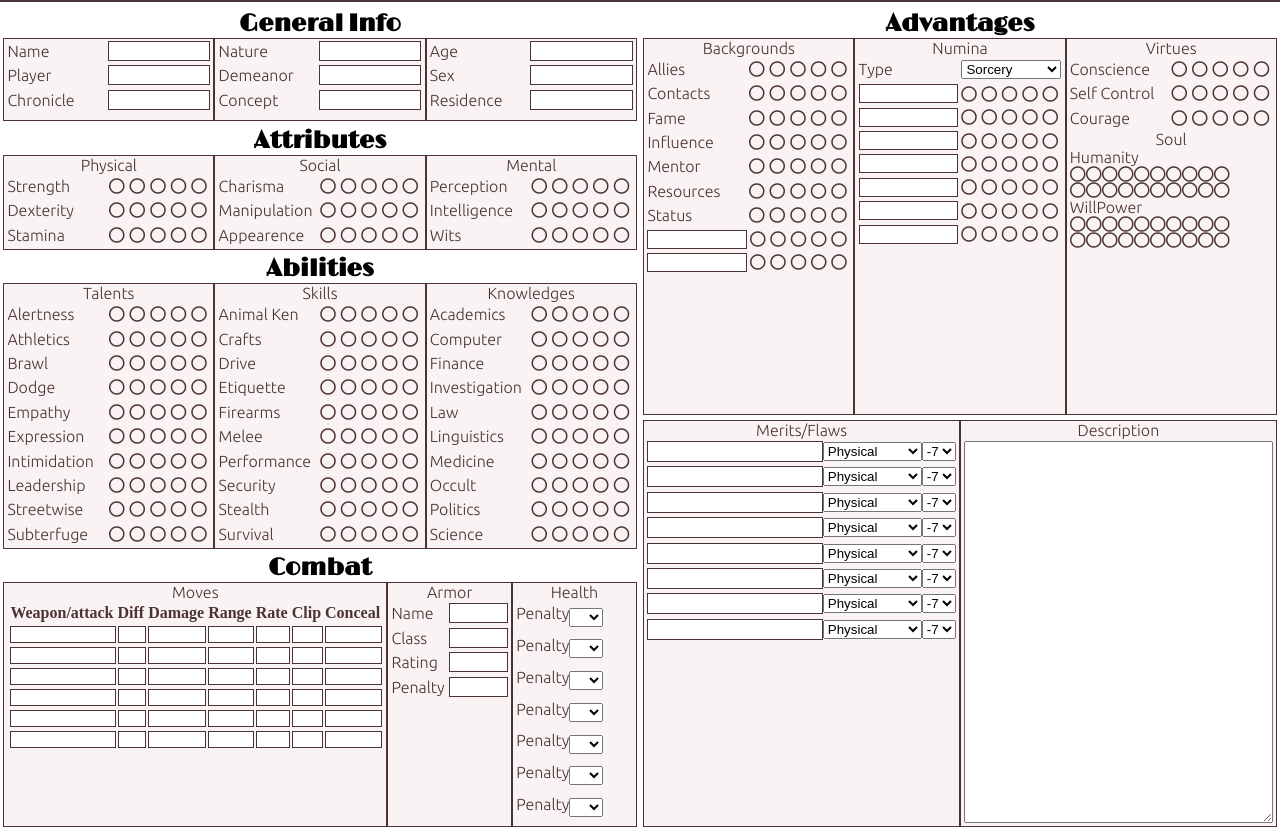
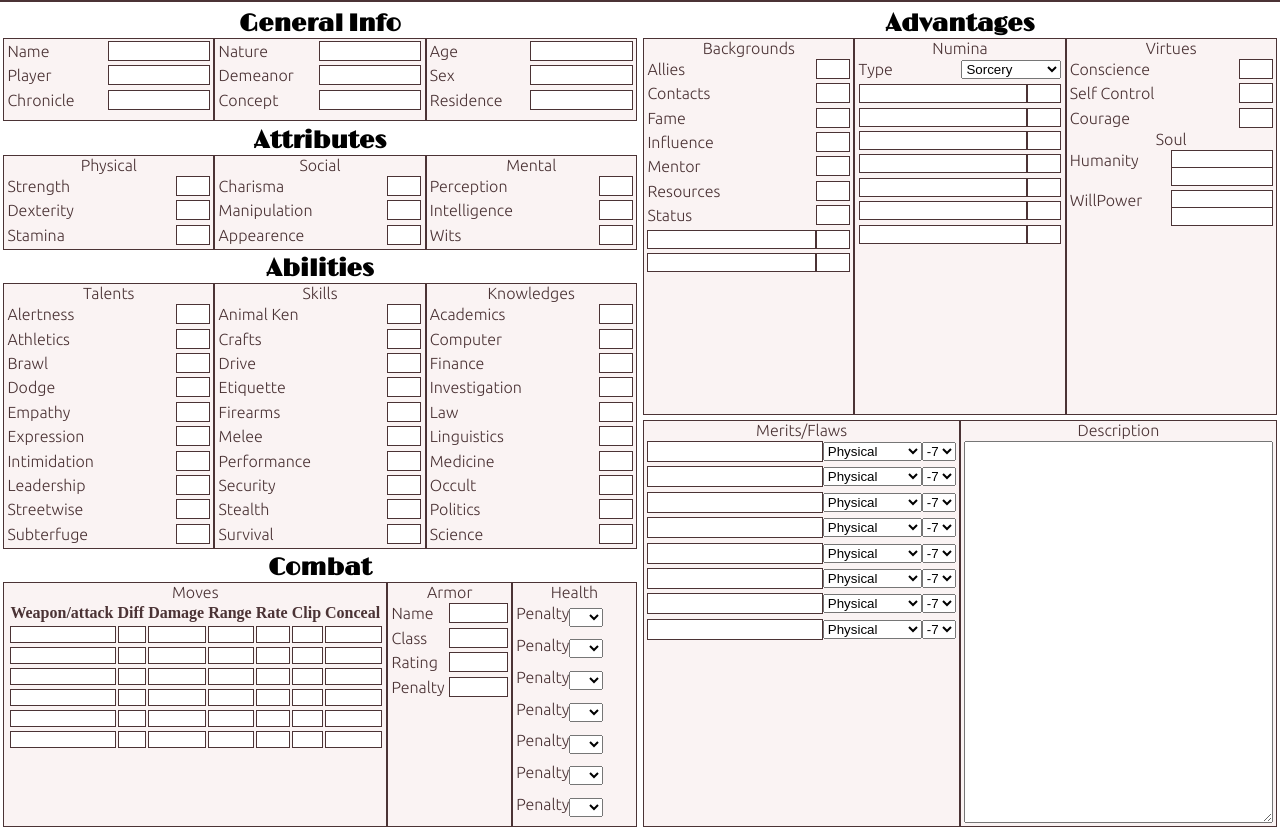
Before and after one commit to RokoVarano/WoD_NPC_generator, a website built with webpack: page index.html in a window 1280 px wide. Shown: the part 45-873 px from the top of the page. Built offline with nearby package versions, Linux system fonts and the light colour scheme.

Commit message:
adjust attr widget

```diff
--- a/src/modules/frontend/_widgets.js
+++ b/src/modules/frontend/_widgets.js
@@ -32,16 +32,7 @@ const attrWidget = (title) => {
     li.appendChild(widgetLabel(title));
   }
 
-  const radioContainer = d.createElement('div');
-  radioContainer.classList.add('radio-container');
-
-  radioContainer.appendChild(widgetDot(title, 1));
-  radioContainer.appendChild(widgetDot(title, 2));
-  radioContainer.appendChild(widgetDot(title, 3));
-  radioContainer.appendChild(widgetDot(title, 4));
-  radioContainer.appendChild(widgetDot(title, 5));
-
-  li.appendChild(radioContainer);
+  li.appendChild(widgetNumber());
 
   return li;
 };
@@ -62,39 +53,20 @@ const soulWidget = (title) => {
     li.appendChild(widgetLabel(title));
   }
 
-  const radioContainer = d.createElement('div');
-  radioContainer.classList.add('radio-container-soul');
+  const soulContainer = d.createElement('div');
 
   const permanentline = d.createElement('div');
   permanentline.classList.add('dot-line');
-  permanentline.appendChild(widgetDot(`${title}-permanent`, 1));
-  permanentline.appendChild(widgetDot(`${title}-permanent`, 2));
-  permanentline.appendChild(widgetDot(`${title}-permanent`, 3));
-  permanentline.appendChild(widgetDot(`${title}-permanent`, 4));
-  permanentline.appendChild(widgetDot(`${title}-permanent`, 5));
-  permanentline.appendChild(widgetDot(`${title}-permanent`, 6));
-  permanentline.appendChild(widgetDot(`${title}-permanent`, 7));
-  permanentline.appendChild(widgetDot(`${title}-permanent`, 8));
-  permanentline.appendChild(widgetDot(`${title}-permanent`, 9));
-  permanentline.appendChild(widgetDot(`${title}-permanent`, 10));
+  permanentline.appendChild(widgetNumber());
 
   const templine = d.createElement('div');
   templine.classList.add('dot-line');
-  templine.appendChild(widgetDot(`${title}-temp`, 1));
-  templine.appendChild(widgetDot(`${title}-temp`, 2));
-  templine.appendChild(widgetDot(`${title}-temp`, 3));
-  templine.appendChild(widgetDot(`${title}-temp`, 4));
-  templine.appendChild(widgetDot(`${title}-temp`, 5));
-  templine.appendChild(widgetDot(`${title}-temp`, 6));
-  templine.appendChild(widgetDot(`${title}-temp`, 7));
-  templine.appendChild(widgetDot(`${title}-temp`, 8));
-  templine.appendChild(widgetDot(`${title}-temp`, 9));
-  templine.appendChild(widgetDot(`${title}-temp`, 10));
+  templine.appendChild(widgetNumber());
 
-  radioContainer.appendChild(permanentline);
-  radioContainer.appendChild(templine);
+  soulContainer.appendChild(permanentline);
+  soulContainer.appendChild(templine);
 
-  li.appendChild(radioContainer);
+  li.appendChild(soulContainer);
 
   return li;
 };
@@ -147,32 +119,32 @@ const healthWidget = () => {
 
 // widget componenents
 
-const widgetDot = (title, value) => {
-  const dot = d.createElement('i');
-  dot.classList.add('far', 'fa-circle');
-  dot.name = title;
-  dot.value = value;
+// const widgetDot = (title, value) => {
+//   const dot = d.createElement('i');
+//   dot.classList.add('far', 'fa-circle');
+//   dot.name = title;
+//   dot.value = value;
 
-  dot.addEventListener('click', () => {
-    const children = [...dot.parentNode.children];
+//   dot.addEventListener('click', () => {
+//     const children = [...dot.parentNode.children];
 
-    children.map(
-        (child) => changeDotColor(child, dot.value),
-    );
-  });
+//     children.map(
+//         (child) => changeDotColor(child, dot.value),
+//     );
+//   });
 
-  const changeDotColor = (child, value) => {
-    if (child.value <= value) {
-      child.classList.remove('far');
-      child.classList.add('fas');
-    } else {
-      child.classList.remove('fas');
-      child.classList.add('far');
-    };
-  };
+//   const changeDotColor = (child, value) => {
+//     if (child.value <= value) {
+//       child.classList.remove('far');
+//       child.classList.add('fas');
+//     } else {
+//       child.classList.remove('fas');
+//       child.classList.add('far');
+//     };
+//   };
 
-  return dot;
-};
+//   return dot;
+// };
 
 const widgetSelect = (items) => {
   const selectValue = d.createElement('select');
@@ -194,4 +166,12 @@ const widgetLabel = (title) => {
   return label;
 };
 
+const widgetNumber = () => {
+  const selectValue = d.createElement('input');
+  selectValue.type = 'number';
+  selectValue.classList.add('number-attr');
+
+  return selectValue;
+};
+
 export {nameWidget, attrWidget, soulWidget, healthWidget, meritsWidget, descriptionWidget, selectWidget};
--- a/src/styles.scss
+++ b/src/styles.scss
@@ -38,7 +38,8 @@ article,
 body,
 header,
 textarea,
-.virtueWidgetLi {
+.virtueWidgetLi
+.number-attr {
   @extend .general;
 }
 
@@ -140,7 +141,6 @@ input {
   align-items: flex-start;
 }
 
-.radio-container {
-  padding: 0 $small-padding;
-  justify-content: space-between;
+.number-attr {
+  width: 2rem;
 }
```
